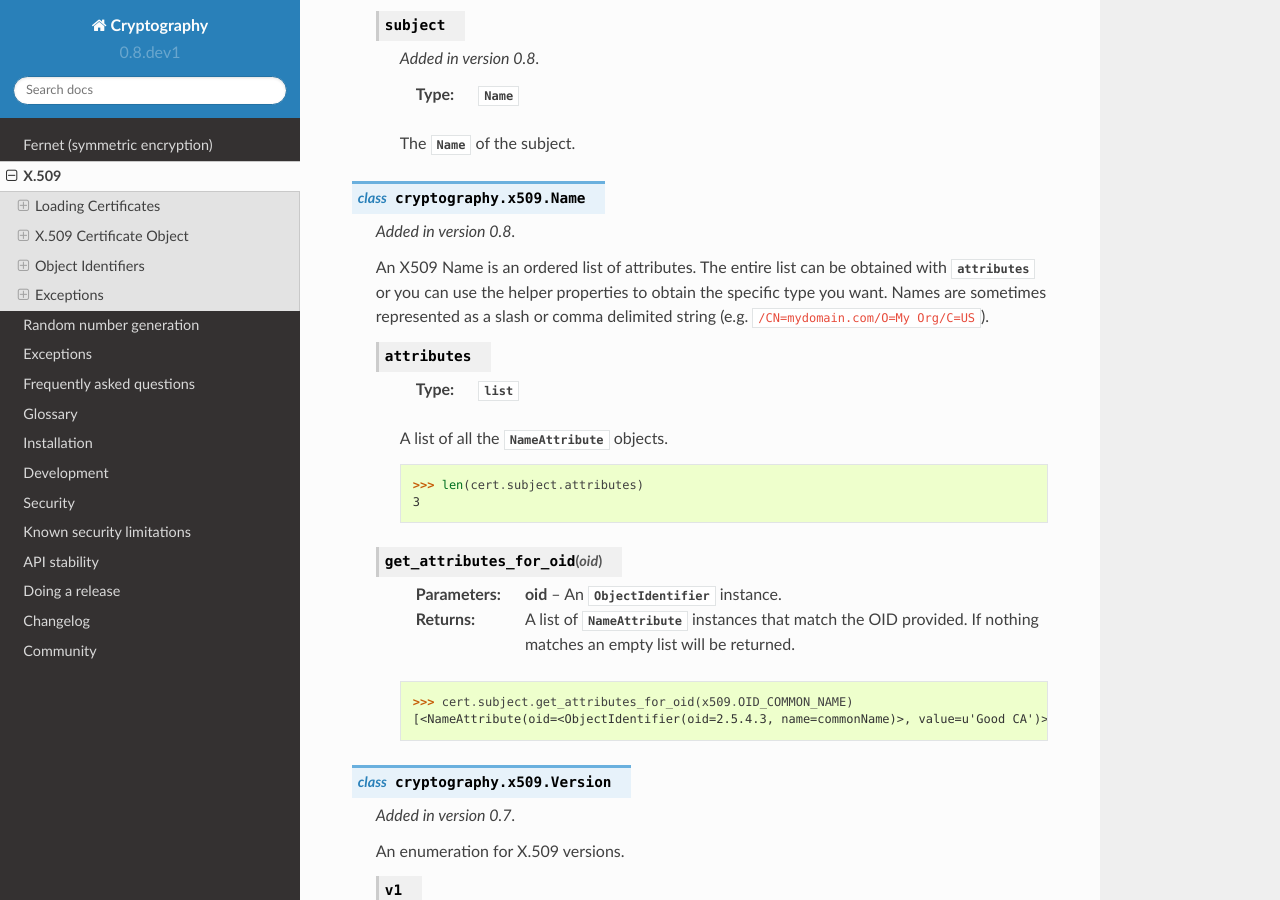
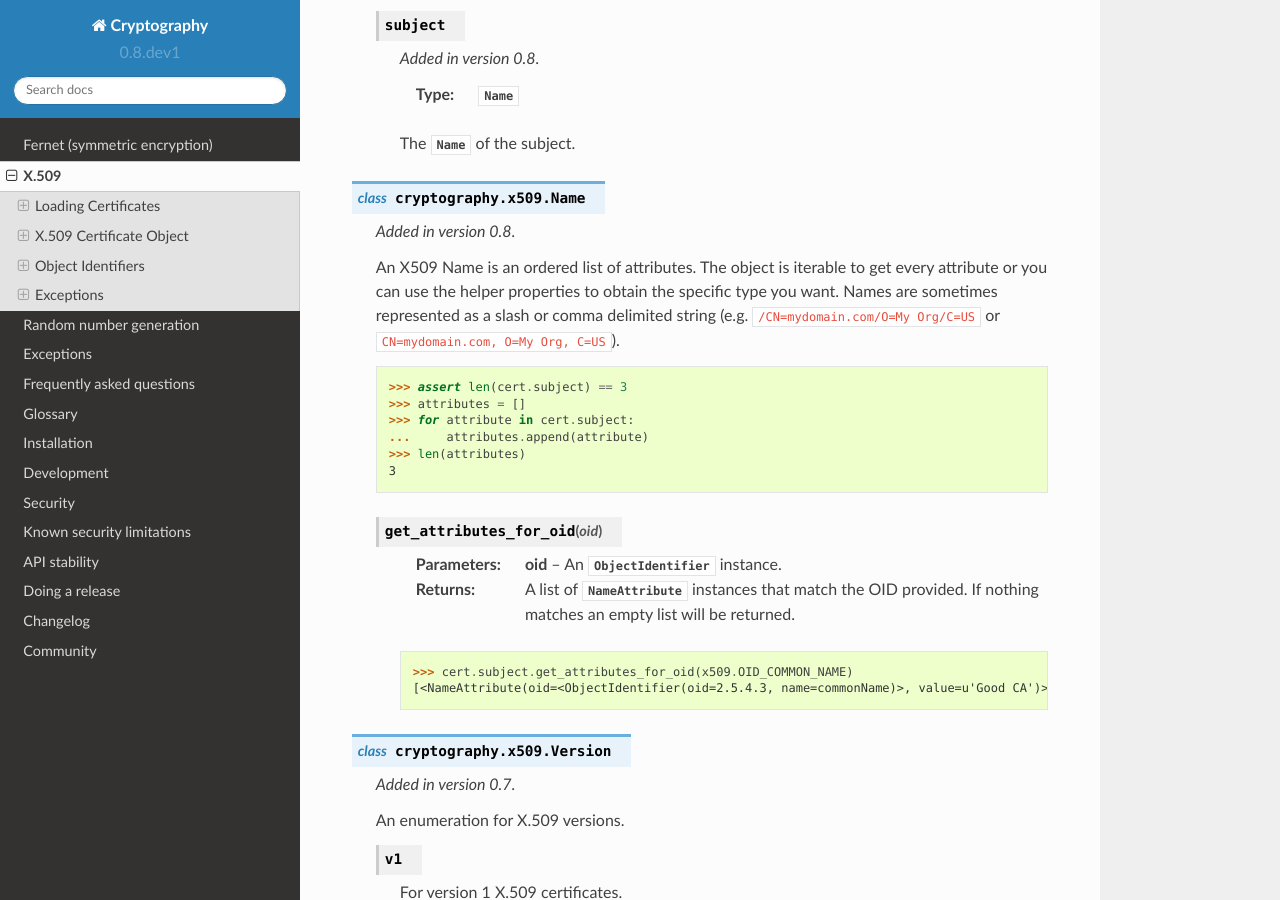
Before and after one commit to WebKing0121/cryptography, a Sphinx documentation site: the page built from docs/x509.rst, in a window 1280 px wide and 900 px high, scrolled down 2614 px. Built offline with Sphinx 7.4.7 and the Read the Docs theme 2.0.0, drawn with Linux system fonts in a browser that asks for light colours; pages that are not in the unit, such as notebooks, are missing from menus.

Commit message:
make x509.Name iterable and address other review feedback

```diff
--- a/docs/spelling_wordlist.txt
+++ b/docs/spelling_wordlist.txt
@@ -29,6 +29,7 @@ interoperable
 introspectability
 invariants
 iOS
+iterable
 Koblitz
 Lange
 metadata
--- a/docs/x509.rst
+++ b/docs/x509.rst
@@ -187,21 +187,20 @@ X.509 Certificate Object
 
     .. versionadded:: 0.8
 
-    An X509 Name is an ordered list of attributes. The entire list can be
-    obtained with :attr:`attributes` or you can use the helper properties to
+    An X509 Name is an ordered list of attributes. The object is iterable to
+    get every attribute or you can use the helper properties to
     obtain the specific type you want. Names are sometimes represented as a
-    slash or comma delimited string (e.g. ``/CN=mydomain.com/O=My Org/C=US``).
+    slash or comma delimited string (e.g. ``/CN=mydomain.com/O=My Org/C=US`` or
+    ``CN=mydomain.com, O=My Org, C=US``).
 
-    .. attribute:: attributes
+    .. doctest::
 
-        :type: :class:`list`
-
-        A list of all the :class:`NameAttribute` objects.
-
-        .. doctest::
-
-            >>> len(cert.subject.attributes)
-            3
+        >>> assert len(cert.subject) == 3
+        >>> attributes = []
+        >>> for attribute in cert.subject:
+        ...     attributes.append(attribute)
+        >>> len(attributes)
+        3
 
     .. method:: get_attributes_for_oid(oid)
 
```
Also changed, not shown: 2 other files.
